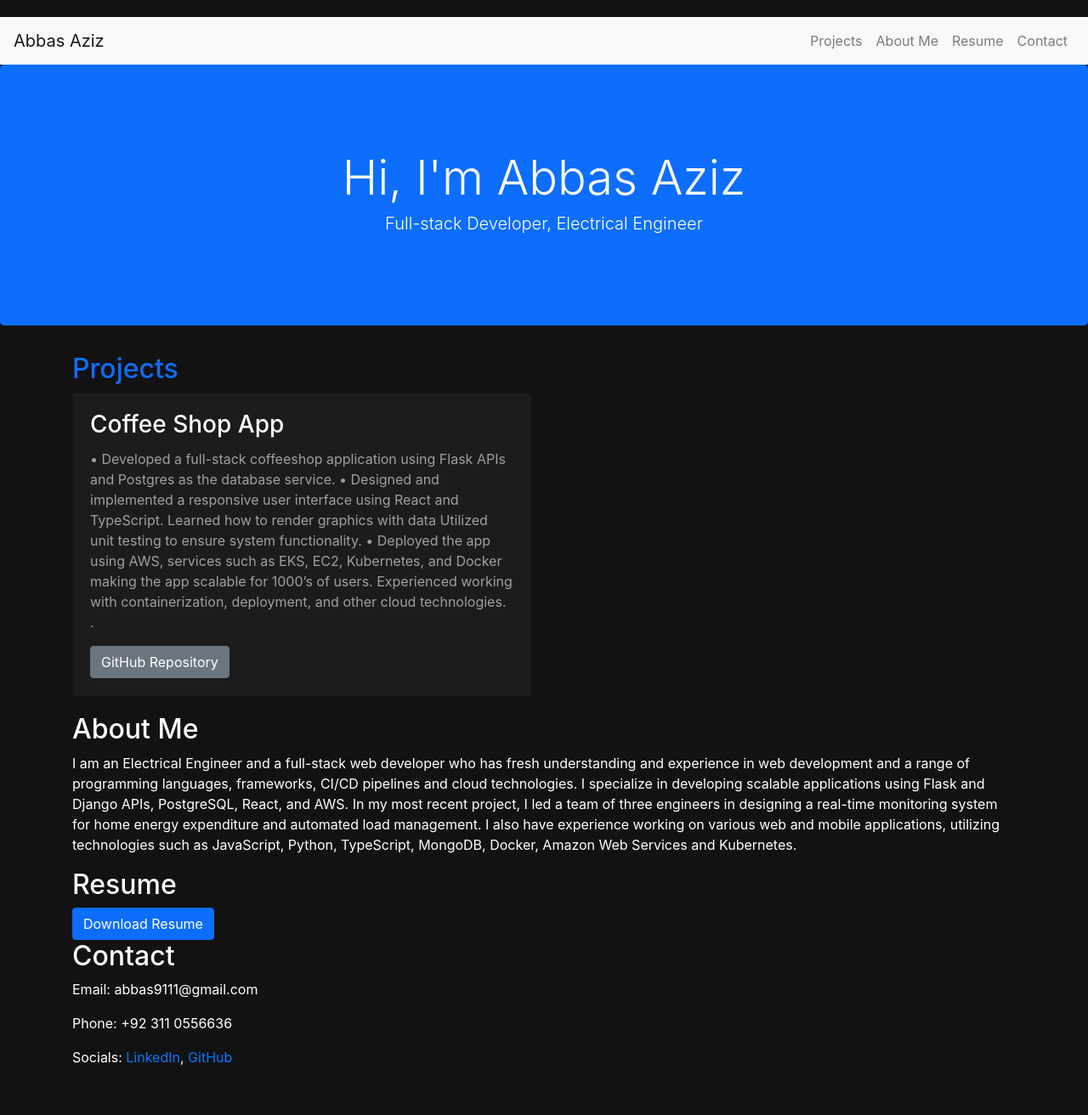
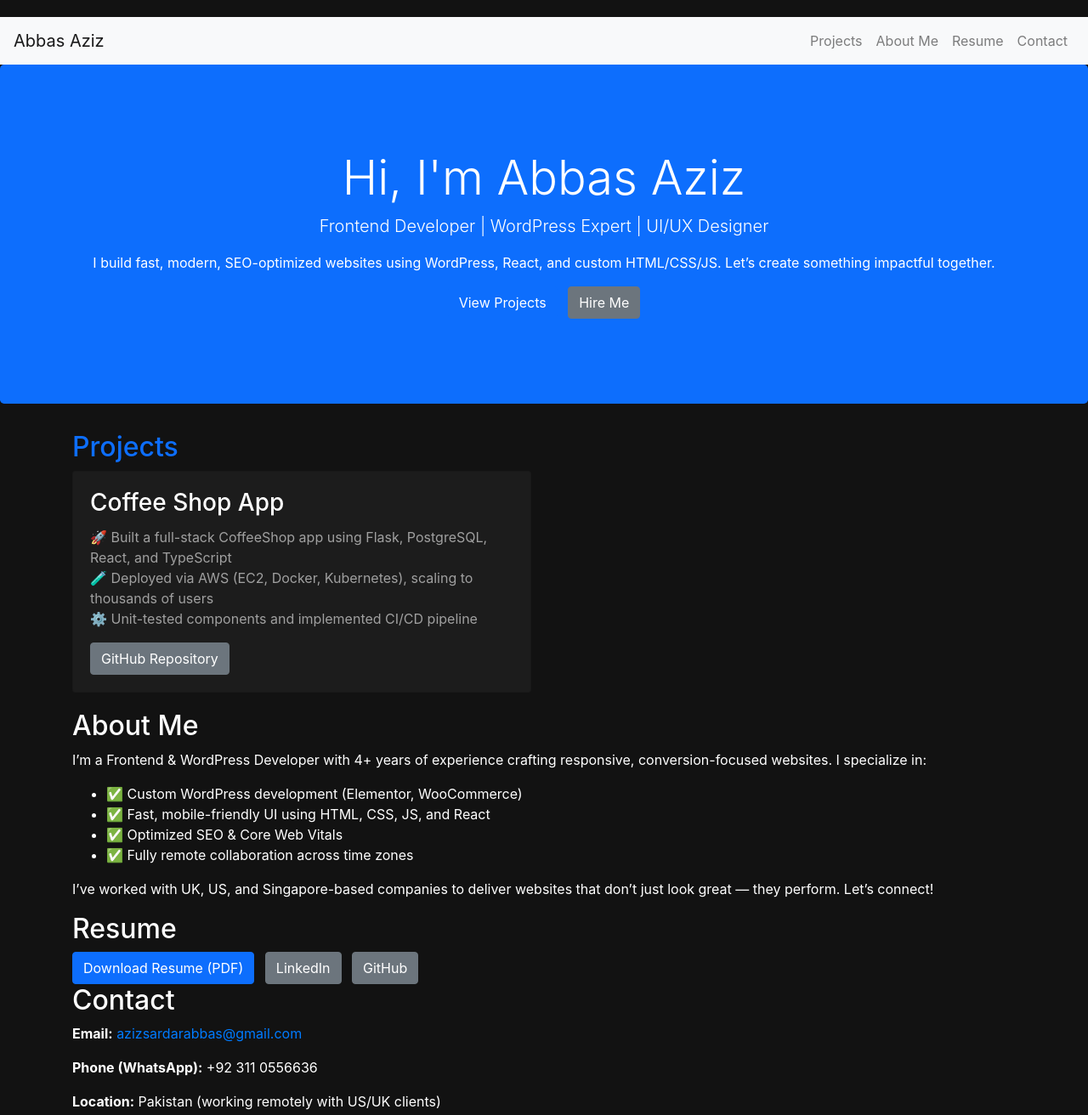
Before and after one commit to abbasaziz/abbasaziz.github.io, a plain HTML site: page index.html in a window 1280 px wide. Shown: the top 1312 px of the page at 85% size. Drawn offline with nearby package versions, Linux system fonts and the light colour scheme.

Commit message:
Update index.html

```diff
--- a/index.html
+++ b/index.html
@@ -31,8 +31,12 @@
 
     <section id="hero" class="jumbotron text-center">
     <h1 class="display-4">Hi, I'm Abbas Aziz</h1>
-        <h2 class="lead">Full-stack Developer, Electrical Engineer</h2>
+    <p class="lead">Frontend Developer | WordPress Expert | UI/UX Designer</p>
+    <p>I build fast, modern, SEO-optimized websites using WordPress, React, and custom HTML/CSS/JS. Let’s create something impactful together.</p>
+    <a href="#projects" class="btn btn-primary">View Projects</a>
+    <a href="#contact" class="btn btn-secondary ml-2">Hire Me</a>
 </section>
+
 
     <section id="projects" class="container">
         <h2>Projects</h2>
@@ -41,10 +45,12 @@
                 <div class="card">
                     <div class="card-body">
                         <h3 class="card-title">Coffee Shop App</h3>
-                        <p class="card-text">•	Developed a full-stack coffeeshop application using Flask APIs and Postgres as the database service.
-                            •	Designed and implemented a responsive user interface using React and TypeScript. Learned how to render graphics with data Utilized unit testing to ensure system functionality.
-                            •	Deployed the app using AWS, services such as EKS, EC2, Kubernetes, and Docker making the app scalable for 1000’s of users. Experienced working with containerization, deployment, and other cloud technologies.
-                            .</p>
+                            <p class="card-text">
+                                🚀 Built a full-stack CoffeeShop app using Flask, PostgreSQL, React, and TypeScript<br>
+                                🧪 Deployed via AWS (EC2, Docker, Kubernetes), scaling to thousands of users<br>
+                                ⚙️ Unit-tested components and implemented CI/CD pipeline
+                            </p>
+
                         <a href="https://github.com/abbasaziz" class="btn btn-secondary">GitHub Repository</a>
                     </div>
                 </div>
@@ -55,20 +61,29 @@
 
     <section id="about" class="container">
     <h2>About Me</h2>
-        <p>I am an Electrical Engineer and a full-stack web developer who has fresh understanding and experience in web development and a range of programming languages, frameworks, CI/CD pipelines and cloud technologies. I specialize in developing scalable applications using Flask and Django APIs, PostgreSQL, React, and AWS.
-            In my most recent project, I led a team of three engineers in designing a real-time monitoring system for home energy expenditure and automated load management. I also have experience working on various web and mobile applications, utilizing technologies such as JavaScript, Python, TypeScript, MongoDB, Docker, Amazon Web Services and Kubernetes.</p>
+    <p>I’m a Frontend & WordPress Developer with 4+ years of experience crafting responsive, conversion-focused websites. I specialize in:</p>
+    <ul>
+        <li>✅ Custom WordPress development (Elementor, WooCommerce)</li>
+        <li>✅ Fast, mobile-friendly UI using HTML, CSS, JS, and React</li>
+        <li>✅ Optimized SEO & Core Web Vitals</li>
+        <li>✅ Fully remote collaboration across time zones</li>
+    </ul>
+    <p>I’ve worked with UK, US, and Singapore-based companies to deliver websites that don’t just look great — they perform. Let’s connect!</p>
 </section>
+
 
     <section id="resume" class="container">
     <h2>Resume</h2>
-        <a href="resume.pdf" download class="btn btn-primary">Download Resume</a>
+    <a href="resume.pdf" download class="btn btn-primary">Download Resume (PDF)</a>
+    <a href="https://www.linkedin.com/in/abbasaziz" class="btn btn-secondary ml-2" target="_blank">LinkedIn</a>
+    <a href="https://github.com/abbasaziz" class="btn btn-secondary ml-2" target="_blank">GitHub</a>
 </section>
 
     <section id="contact" class="container">
     <h2>Contact</h2>
-        <p>Email: abbas9111@gmail.com</p>
-        <p>Phone: +92 311 0556636</p>
-        <p>Socials: <a href="https://linkedin.com/in/abbasaziz">LinkedIn</a>, <a href="https://github.com/abbasaziz">GitHub</a></p>
+        <p><strong>Email:</strong> <a href="mailto:azizsardarabbas@gmail.com">azizsardarabbas@gmail.com</a></p>
+        <p><strong>Phone (WhatsApp):</strong> +92 311 0556636</p>
+        <p><strong>Location:</strong> Pakistan (working remotely with US/UK clients)</p>
 </section>
 
     <footer class="bg-light text-center py-3">
```
Lines whose indentation alone changed are shown as unchanged.
